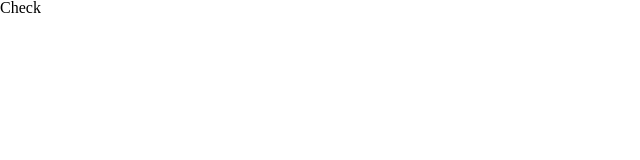
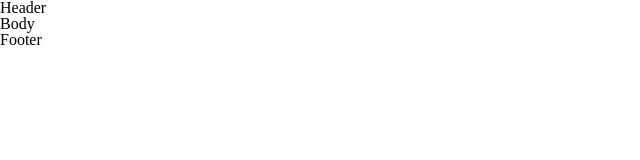
Before and after one commit to personal-learning-projects/vue3-project-todo, a Vue app: page / in a window 1280 px wide. Shown: the top 160 px of the page, without its empty margins (0-640 px from the left). Built offline with nearby package versions, Linux system fonts and the light colour scheme.

Commit message:
chore: add layout components

```diff
--- a/src/App.vue
+++ b/src/App.vue
@@ -1,7 +1,13 @@
-<script setup lang="ts"></script>
+<script setup lang="ts">
+    import HeaderLayout from './components/HeaderLayout.vue';
+    import BodyLayout from './components/BodyLayout.vue';
+    import FooterLayout from './components/FooterLayout.vue';
+</script>
 
 <template>
-    <div>Check</div>
+    <HeaderLayout />
+    <BodyLayout />
+    <FooterLayout />
 </template>
 
 <style scoped></style>
--- /dev/null
+++ b/src/components/BodyLayout.vue
@@ -0,0 +1,9 @@
+<script setup lang="ts">
+
+</script>
+
+<template>
+    <div>Body</div>
+</template>
+
+<style scoped></style>
--- /dev/null
+++ b/src/components/FooterLayout.vue
@@ -0,0 +1,9 @@
+<script setup lang="ts">
+
+</script>
+
+<template>
+    <div>Footer</div>
+</template>
+
+<style scoped></style>
--- /dev/null
+++ b/src/components/HeaderLayout.vue
@@ -0,0 +1,9 @@
+<script setup lang="ts">
+
+</script>
+
+<template>
+    <div>Header</div>
+</template>
+
+<style scoped></style>
```
